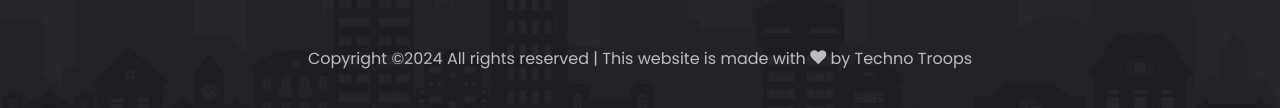
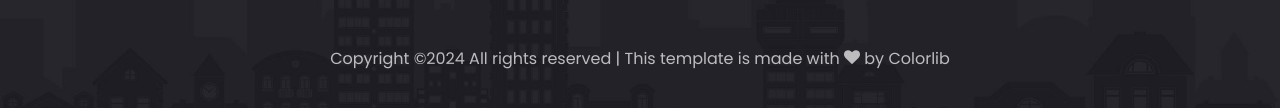
Before and after one commit to Crisper16/newp, a plain HTML site: page index.html in a window 1280 px wide. Shown: the part 10625-10733 px from the top of the page. Drawn offline with Linux system fonts and the light colour scheme; some packages are replaced by stand-ins of ours; no server answers; files whose address does not match are found by name.

Commit message:
Update index.html

```diff
--- a/index.html
+++ b/index.html
@@ -1248,9 +1248,10 @@
 			<div>
 
 			 </div>
-            <p><!-- Link back to Colorlib can't be removed. Template is licensed under CC BY 3.0. -->
-  Copyright &copy;<script>document.write(new Date().getFullYear());</script> All rights reserved | This website is made with <i class="icon-heart color-danger" aria-hidden="true"></i> by Techno Troops
+           <p><!-- Link back to Colorlib can't be removed. Template is licensed under CC BY 3.0. -->
+  Copyright &copy;<script>document.write(new Date().getFullYear());</script> All rights reserved | This template is made with <i class="icon-heart color-danger" aria-hidden="true"></i> by <a href="https://colorlib.com" target="_blank">Colorlib</a>
   <!-- Link back to Colorlib can't be removed. Template is licensed under CC BY 3.0. --></p>
+          </div>
           </div>
         </div>
       </div>
```
